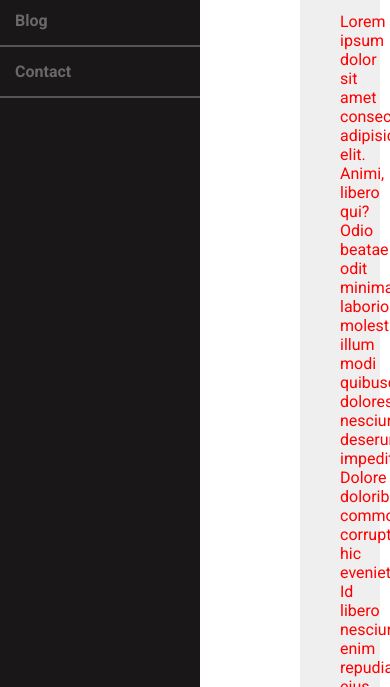
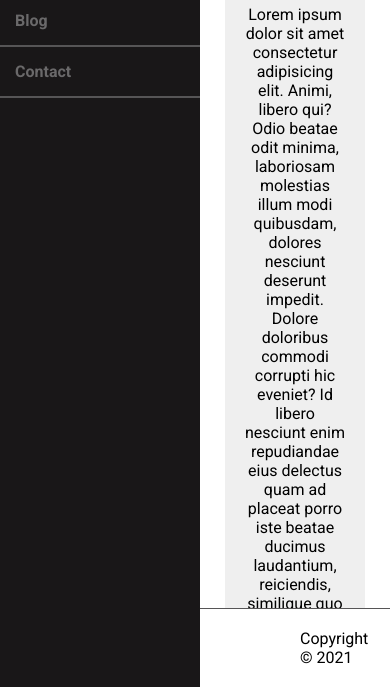
Before and after one commit to AnhDuc0125/Testing-Intern-Front-End, a plain HTML site: page index.html in a window 390 px wide. Shown: the part 157-844 px from the top of the page. Drawn offline with Linux system fonts and the light colour scheme.

Commit message:
add responsive

```diff
--- a/index.html
+++ b/index.html
@@ -16,6 +16,7 @@
       <div class="aside-item">Contact</div>
     </aside>
     <main>
+      <div class="main-inner">
         <div class="logo">
           <img src="./photos/logo.png" alt="" />
         </div>
@@ -23,10 +24,11 @@
           <b>Lorem ipsum dolor sit amet?</b>
           <p>
             Lorem ipsum dolor sit amet consectetur adipisicing elit. Animi, libero qui? Odio beatae
-          odit minima, laboriosam molestias illum modi quibusdam, dolores nesciunt deserunt impedit.
-          Dolore doloribus commodi corrupti hic eveniet? Id libero nesciunt enim repudiandae eius
-          delectus quam ad placeat porro iste beatae ducimus laudantium, reiciendis, similique quo
-          eaque! Rerum ullam omnis perspiciatis reiciendis officia fugiat est autem eum praesentium.
+            odit minima, laboriosam molestias illum modi quibusdam, dolores nesciunt deserunt
+            impedit. Dolore doloribus commodi corrupti hic eveniet? Id libero nesciunt enim
+            repudiandae eius delectus quam ad placeat porro iste beatae ducimus laudantium,
+            reiciendis, similique quo eaque! Rerum ullam omnis perspiciatis reiciendis officia
+            fugiat est autem eum praesentium.
           </p>
         </div>
         <div class="content">
@@ -34,42 +36,43 @@
             <h3 class="content-title">Lorem ipsum dolor sit amet</h3>
             <div class="thumb"><img src="./photos/css.png" alt="css-file" /></div>
             <p>
-            Lorem, ipsum dolor sit amet consectetur adipisicing elit. Iure facilis tempora pariatur
-            odio rerum, voluptas, atque consequuntur minima, exercitationem id ullam voluptates
-            ratione eos quaerat alias! Quia laborum quibusdam sint? Dolores facilis ut sed tempora
-            saepe cumque magnam voluptatum ducimus eligendi, laboriosam quis totam, voluptatibus
-            commodi enim unde voluptates architecto culpa cum beatae accusamus assumenda! Magni
-            mollitia ducimus dolore libero!
+              Lorem, ipsum dolor sit amet consectetur adipisicing elit. Iure facilis tempora
+              pariatur odio rerum, voluptas, atque consequuntur minima, exercitationem id ullam
+              voluptates ratione eos quaerat alias! Quia laborum quibusdam sint? Dolores facilis ut
+              sed tempora saepe cumque magnam voluptatum ducimus eligendi, laboriosam quis totam,
+              voluptatibus commodi enim unde voluptates architecto culpa cum beatae accusamus
+              assumenda! Magni mollitia ducimus dolore libero!
             </p>
           </div>
           <div class="content-item">
             <h3 class="content-title">Lorem ipsum dolor sit amet</h3>
             <div class="thumb"><img src="./photos/html.png" alt="html-file" /></div>
             <p>
-            Lorem, ipsum dolor sit amet consectetur adipisicing elit. Iure facilis tempora pariatur
-            odio rerum, voluptas, atque consequuntur minima, exercitationem id ullam voluptates
-            ratione eos quaerat alias! Quia laborum quibusdam sint? Dolores facilis ut sed tempora
-            saepe cumque magnam voluptatum ducimus eligendi, laboriosam quis totam, voluptatibus
-            commodi enim unde voluptates architecto culpa cum beatae accusamus assumenda! Magni
-            mollitia ducimus dolore libero!
+              Lorem, ipsum dolor sit amet consectetur adipisicing elit. Iure facilis tempora
+              pariatur odio rerum, voluptas, atque consequuntur minima, exercitationem id ullam
+              voluptates ratione eos quaerat alias! Quia laborum quibusdam sint? Dolores facilis ut
+              sed tempora saepe cumque magnam voluptatum ducimus eligendi, laboriosam quis totam,
+              voluptatibus commodi enim unde voluptates architecto culpa cum beatae accusamus
+              assumenda! Magni mollitia ducimus dolore libero!
             </p>
           </div>
           <div class="content-item">
             <h3 class="content-title">Lorem ipsum dolor sit amet</h3>
             <div class="thumb"><img src="./photos/url.png" alt="url-file" /></div>
             <p>
-            Lorem, ipsum dolor sit amet consectetur adipisicing elit. Iure facilis tempora pariatur
-            odio rerum, voluptas, atque consequuntur minima, exercitationem id ullam voluptates
-            ratione eos quaerat alias! Quia laborum quibusdam sint? Dolores facilis ut sed tempora
-            saepe cumque magnam voluptatum ducimus eligendi, laboriosam quis totam, voluptatibus
-            commodi enim unde voluptates architecto culpa cum beatae accusamus assumenda! Magni
-            mollitia ducimus dolore libero!
+              Lorem, ipsum dolor sit amet consectetur adipisicing elit. Iure facilis tempora
+              pariatur odio rerum, voluptas, atque consequuntur minima, exercitationem id ullam
+              voluptates ratione eos quaerat alias! Quia laborum quibusdam sint? Dolores facilis ut
+              sed tempora saepe cumque magnam voluptatum ducimus eligendi, laboriosam quis totam,
+              voluptatibus commodi enim unde voluptates architecto culpa cum beatae accusamus
+              assumenda! Magni mollitia ducimus dolore libero!
             </p>
           </div>
         </div>
-      <!-- <footer>
+      </div>
+      <footer>
         <p>Copyright &copy; 2021</p>
-      </footer> -->
+      </footer>
     </main>
   </body>
 </html>
--- a/style.css
+++ b/style.css
@@ -50,10 +50,16 @@ aside {
 }
 
 main {
+  display: flex;
+  flex-direction: column;
+  justify-content: space-between;
+}
+
+.main-inner {
   text-align: center;
   padding: 0 100px;
-  position: relative;
   overflow-y: auto;
+  flex: 1;
 }
 
 .logo {
@@ -96,14 +102,31 @@ footer {
   padding: 20px;
   padding-left: 100px;
   background-color: #fff;
-  position: absolute;
-  bottom: 0;
-  left: 0;
-  right: 0;
+  flex-shrink: 0;
 }
 
-@media screen and (max-width: 739px) {
-  body {
-    color: red;
+/* Tablet */
+@media screen and (max-width: 1023px) {
+  .content {
+    display: block;
+  }
+
+  .content-item {
+    margin-bottom: 50px;
   }
 }
+
+/* Mobile */
+@media screen and (max-width: 739px) {
+  .logo {
+    max-width: 250px;
+  }
+
+  .heading {
+    padding: 20px;
+  }
+
+  .main-inner {
+    padding: 0 25px;
+  }
+}
```
Lines whose indentation alone changed are shown as unchanged.
